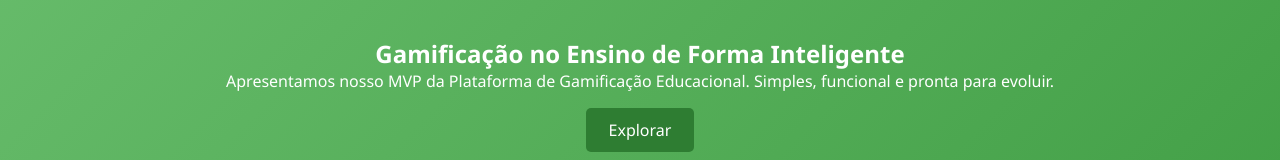
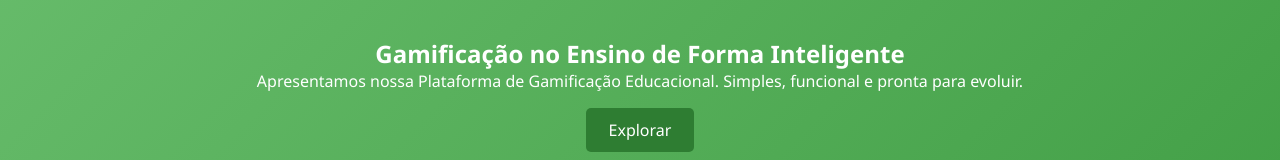
Before and after one commit to guilhermehenrsilva/EducaGamer, a plain HTML site: page index.html in a window 1280 px wide. Shown: the part 120-280 px from the top of the page. Drawn offline with Linux system fonts and the light colour scheme.

```diff
--- a/index.html
+++ b/index.html
@@ -24,7 +24,7 @@
   <section class="hero">
     <div class="container">
       <h2>Gamificação no Ensino de Forma Inteligente</h2>
-      <p>Apresentamos nosso MVP da Plataforma de Gamificação Educacional. Simples, funcional e pronta para evoluir.</p>
+      <p>Apresentamos nossa Plataforma de Gamificação Educacional. Simples, funcional e pronta para evoluir.</p>
       <a href="#mvp" class="btn">Explorar</a>
     </div>
   </section>
```
